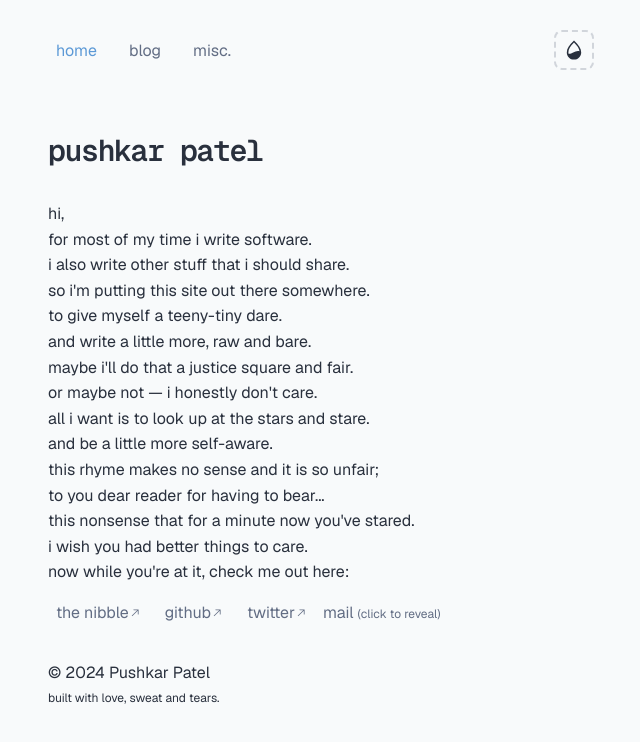
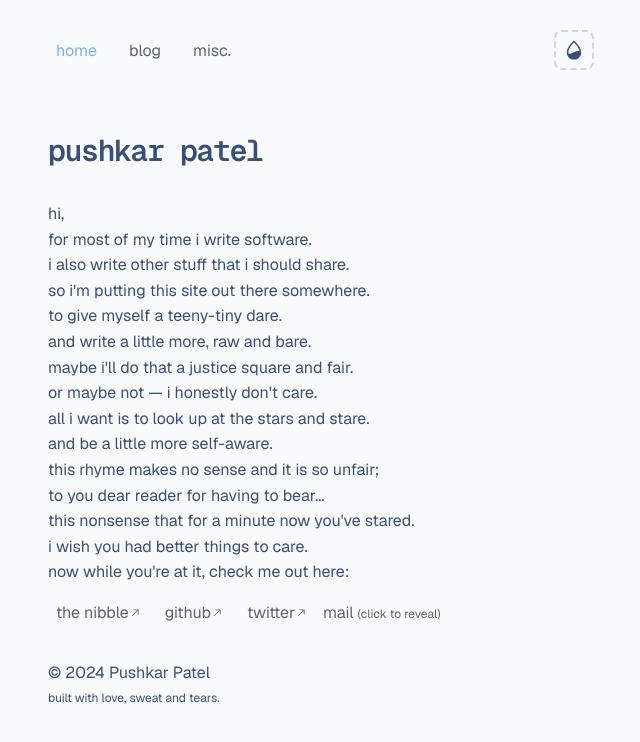
Before and after one commit to thepushkarp/thepushkarp-site, a Next.js app: page / in a window 1280 px wide. Shown: the top 742 px of the page, without its empty margins (320-960 px from the left). Built offline with nearby package versions, Linux system fonts and the light colour scheme; no server answers.

Commit message:
fix: improve theme colors and homogenize link styles
- Improved theme colors for light and dark modes.

```diff
--- a/src/app/globals.css
+++ b/src/app/globals.css
@@ -5,19 +5,19 @@
 @layer base {
   :root {
     --background: 210 30% 98%;
-    --foreground: 220 20% 20%;
+    --foreground: 220 35% 35%;
     --card: 210 25% 97%;
     --card-foreground: 220 20% 20%;
     --popover: 210 25% 97%;
     --popover-foreground: 220 20% 20%;
-    --primary: 210 60% 60%;
+    --primary: 210 70% 70%;
     --primary-foreground: 210 25% 98%;
     --secondary: 210 30% 94%;
     --secondary-foreground: 220 20% 25%;
-    --muted: 210 25% 92%;
-    --muted-foreground: 220 15% 45%;
-    --accent: 210 40% 85%;
-    --accent-foreground: 220 20% 25%;
+    --muted: 210 20% 90%;
+    --muted-foreground: 220 10% 40%;
+    --accent: 210 50% 80%;
+    --accent-foreground: 220 15% 30%;
     --destructive: 0 70% 70%;
     --destructive-foreground: 210 25% 98%;
     --border: 210 25% 90%;
@@ -40,27 +40,27 @@
     --sh-jsxliterals: #6266d1;
     --sh-property: #e25a1c;
     --sh-entity: #e25a1c;
-    --selection-bg: 210 70% 75%;
+    --selection-bg: 210 65% 60%;
     --progress-bar: 210 100% 50%;
     --visited-link-color: 250 50% 60%;
   }
 
   .dark {
-    --background: 220 13% 18%;
-    --foreground: 60 9% 98%;
+    --background: 220 15% 20%;
+    --foreground: 60 15% 90%;
     --card: 220 13% 23%;
     --card-foreground: 60 9% 98%;
     --popover: 220 13% 23%;
     --popover-foreground: 60 9% 98%;
-    --primary: 32 95% 44%;
+    --primary: 32 85% 50%;
     --primary-foreground: 220 13% 18%;
-    --secondary: 220 13% 25%;
+    --secondary: 220 20% 30%;
     --secondary-foreground: 60 9% 98%;
-    --muted: 220 13% 23%;
-    --muted-foreground: 60 5% 64%;
-    --accent: 32 95% 44%;
-    --accent-foreground: 220 13% 18%;
-    --destructive: 0 62.8% 30.6%;
+    --muted: 220 15% 25%;
+    --muted-foreground: 60 5% 80%;
+    --accent: 32 85% 50%;
+    --accent-foreground: 220 15% 20%;
+    --destructive: 0 68% 50%;
     --destructive-foreground: 60 9% 98%;
     --border: 220 13% 28%;
     --input: 220 13% 23%;
@@ -74,7 +74,7 @@
     --sh-identifier: #e6e6e6;
     --sh-keyword: #ff9933;
     --sh-string: #66cccc;
-    --selection-bg: 32 95% 30%;
+    --selection-bg: 32 85% 35%;
     --progress-bar: 32 95% 44%;
     --visited-link-color: 280 40% 60%;
   }
```
Also changed, not shown: 1 other file (tests, documents, lock files or other folders).
